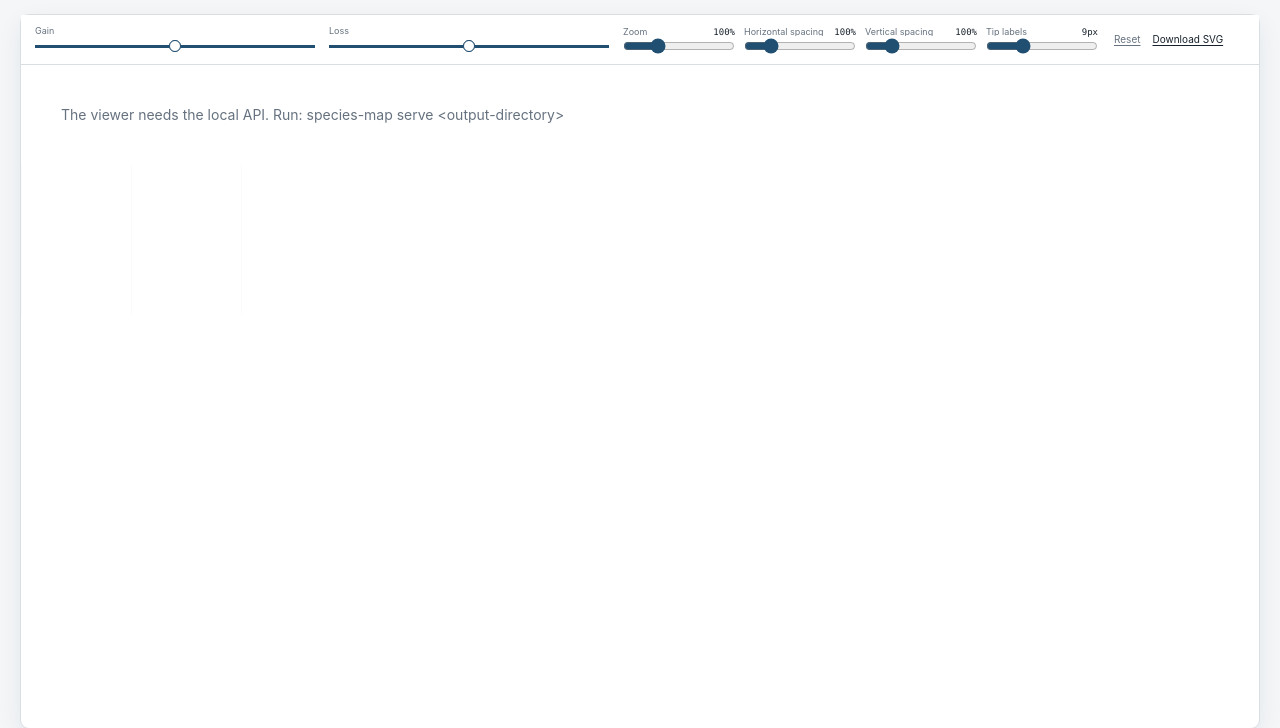
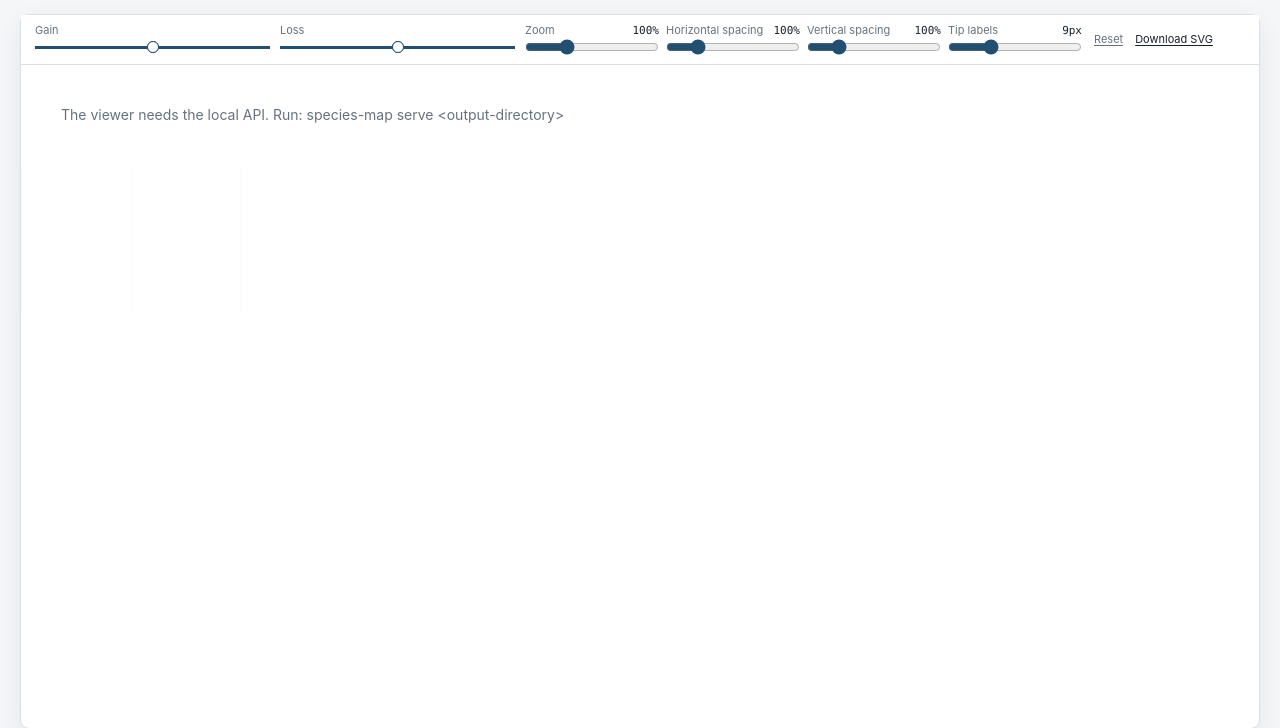
Before and after one commit to kazumaxneo/PhyloGain, a Python web app: template src/species_innovation_map/templates/index.html in a window 1280 px wide. Shown: the part 51-779 px from the top of the page. Run offline with Jinja, Linux system fonts and the light colour scheme; the template is opened without the code that fills it, so the values that code supplies are empty.

Commit message:
Enlarge tree control labels

```diff
--- a/src/species_innovation_map/templates/index.html
+++ b/src/species_innovation_map/templates/index.html
@@ -108,32 +108,32 @@
     }
     button { cursor: pointer; }
     button:hover { border-color: var(--accent); color: var(--accent); }
-    .tree-tools { grid-column: 3; grid-row: 1; justify-self: start; display: flex; align-items: center; gap: 9px; }
-    .tree-scale-control { display: grid; grid-template-columns: minmax(0, 1fr) auto; grid-template-rows: 13px 16px; align-items: center; column-gap: 3px; width: 112px; color: var(--muted); white-space: nowrap; }
-    .tree-scale-control label { grid-column: 1; grid-row: 1; overflow: hidden; font-size: 9px; line-height: 1; text-overflow: ellipsis; }
-    .tree-scale-control input { grid-column: 1 / 3; grid-row: 2; width: 112px; margin: 0; accent-color: var(--accent); }
-    .tree-scale-control output { grid-column: 2; grid-row: 1; width: 26px; color: var(--ink); font: 9px ui-monospace, SFMono-Regular, Consolas, monospace; text-align: right; }
+    .tree-tools { grid-column: 3; grid-row: 1; justify-self: start; display: flex; align-items: center; gap: 7px; }
+    .tree-scale-control { display: grid; grid-template-columns: minmax(0, 1fr) auto; grid-template-rows: 15px 18px; align-items: center; column-gap: 4px; width: 134px; color: var(--muted); white-space: nowrap; }
+    .tree-scale-control label { grid-column: 1; grid-row: 1; overflow: hidden; font-size: 11px; line-height: 1; text-overflow: ellipsis; }
+    .tree-scale-control input { grid-column: 1 / 3; grid-row: 2; width: 134px; margin: 0; accent-color: var(--accent); }
+    .tree-scale-control output { grid-column: 2; grid-row: 1; width: 32px; color: var(--ink); font: 11px ui-monospace, SFMono-Regular, Consolas, monospace; text-align: right; }
     .legend { display: flex; gap: 13px; color: var(--muted); font-size: 12px; }
     .filter-status { grid-column: 5; grid-row: 1; justify-self: end; display: flex; align-items: center; gap: 14px; }
     .filter-actions { grid-column: 4; grid-row: 1; display: flex; align-items: center; gap: 10px; white-space: nowrap; }
-    .svg-download { border: 0; border-radius: 0; padding: 2px 0; background: transparent; color: var(--ink); font-size: 10px; white-space: nowrap; text-decoration: underline; text-underline-offset: 2px; }
+    .svg-download { border: 0; border-radius: 0; padding: 2px 0; background: transparent; color: var(--ink); font-size: 11px; white-space: nowrap; text-decoration: underline; text-underline-offset: 2px; }
     .svg-download:focus-visible { outline: none; color: var(--accent); text-decoration-thickness: 2px; }
     .dot { display: inline-block; width: 9px; height: 9px; margin-right: 4px; border-radius: 50%; }
     .dot.gain { background: var(--gain); }
     .dot.loss { background: var(--loss); }
-    .branch-filters { display: grid; grid-template-columns: 280px 280px max-content max-content minmax(80px, 1fr); grid-template-rows: auto; align-items: center; gap: 10px 14px; min-height: 50px; padding: 7px 14px; border-bottom: 1px solid var(--line); background: color-mix(in srgb, var(--panel) 94%, var(--control)); }
-    .range-filter { display: grid; grid-template-columns: minmax(0, 1fr) auto; grid-template-rows: 13px 18px; align-items: center; column-gap: 4px; width: 280px; }
+    .branch-filters { display: grid; grid-template-columns: minmax(235px, 1fr) minmax(235px, 1fr) max-content max-content minmax(0, auto); grid-template-rows: auto; align-items: center; gap: 10px 12px; min-height: 50px; padding: 7px 14px; border-bottom: 1px solid var(--line); background: color-mix(in srgb, var(--panel) 94%, var(--control)); }
+    .range-filter { display: grid; grid-template-columns: minmax(0, 1fr) auto; grid-template-rows: 15px 18px; align-items: center; column-gap: 4px; min-width: 235px; }
     .gain-filter { grid-column: 1; grid-row: 1; }
     .loss-filter { grid-column: 2; grid-row: 1; }
-    .range-filter-name { grid-column: 1; grid-row: 1; color: var(--muted); font-size: 9px; font-weight: 400; line-height: 1; }
-    .range-filter output { grid-column: 2; grid-row: 1; color: var(--ink); font: 9px ui-monospace, SFMono-Regular, Consolas, monospace; white-space: nowrap; }
+    .range-filter-name { grid-column: 1; grid-row: 1; color: var(--muted); font-size: 11px; font-weight: 400; line-height: 1; }
+    .range-filter output { grid-column: 2; grid-row: 1; color: var(--ink); font: 11px ui-monospace, SFMono-Regular, Consolas, monospace; white-space: nowrap; }
     .dual-range { --low: 0%; --high: 100%; position: relative; grid-column: 1 / 3; grid-row: 2; width: 100%; height: 18px; background: linear-gradient(to right, var(--line) 0 var(--low), var(--accent) var(--low) var(--high), var(--line) var(--high) 100%); background-size: 100% 3px; background-position: center; background-repeat: no-repeat; }
     .dual-range input { position: absolute; inset: 0; width: 100%; height: 18px; margin: 0; padding: 0; appearance: none; background: transparent; pointer-events: none; }
     .dual-range input::-webkit-slider-runnable-track { height: 3px; background: transparent; }
     .dual-range input::-webkit-slider-thumb { width: 12px; height: 12px; margin-top: -4.5px; appearance: none; border: 1px solid var(--accent); border-radius: 50%; background: var(--panel); pointer-events: auto; cursor: ew-resize; }
     .dual-range input::-moz-range-track { height: 3px; background: transparent; }
     .dual-range input::-moz-range-thumb { width: 12px; height: 12px; border: 1px solid var(--accent); border-radius: 50%; background: var(--panel); pointer-events: auto; cursor: ew-resize; }
-    .filter-reset { border: 0; border-radius: 0; padding: 2px; background: transparent; color: var(--muted); font-size: 10px; text-decoration: underline; text-underline-offset: 2px; }
+    .filter-reset { border: 0; border-radius: 0; padding: 2px; background: transparent; color: var(--muted); font-size: 11px; text-decoration: underline; text-underline-offset: 2px; }
     .filter-match-count { color: var(--muted); font: 10px ui-monospace, SFMono-Regular, Consolas, monospace; white-space: nowrap; }
     .filtered-branch-label { opacity: .1; }
     #treeViewport { flex: 1; min-height: 0; overflow: auto; position: relative; cursor: grab; user-select: none; touch-action: none; }
@@ -280,6 +280,7 @@
     }
     @media (max-width: 1400px) {
       .summary .card:nth-child(3), .summary .card:last-child { display: none; }
+      .branch-filters { grid-template-columns: 235px 235px max-content max-content 0; column-gap: 10px; }
       .filter-status .legend { display: none; }
       .filter-match-count { display: none; }
     }
```
Also changed, not shown: tests/test_species_map.py (+3 -3 lines), CHANGELOG.md.
